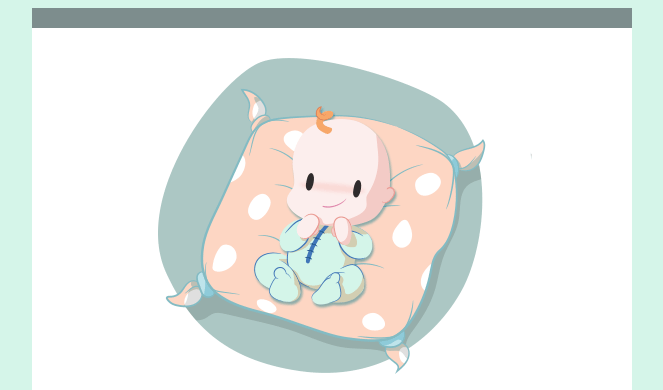
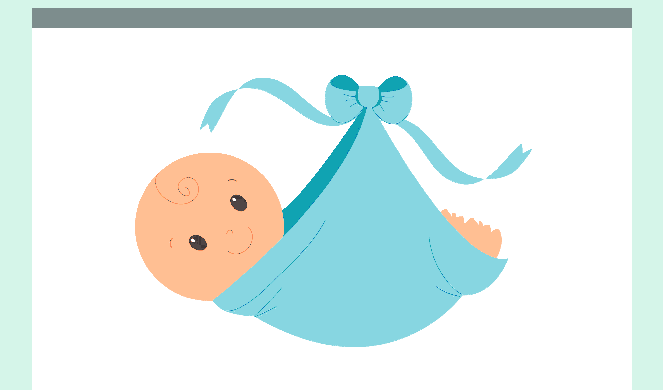
Before and after one commit to Sergiojimenez/invitation_baby, a plain HTML site: page index.html in a window 1280 px wide. Shown: the top 390 px of the page, without its empty margins (308-971 px from the left). Drawn offline with Linux system fonts and the light colour scheme.

Commit message:
Update index.html

```diff
--- a/index.html
+++ b/index.html
@@ -134,7 +134,7 @@
             </tr>
             <tr>
                 <td id="content-upper" colspan="3" style="background-color: #FFFFFF;color: #EEEEEE;font-family: Arial;font-size: 14px;font-style: normal;font-weight: normal;line-height: 100%;padding: 15px 20px 0;text-align: center;vertical-align: bottom;">
-					<img src="img/carito.png">
+					<img src="img/carito_2.png">
                     <div>
 	                    <h1 class="primary-heading" style="color: #fed7c3;font-family: &quot;Lucida Grande&quot;, Helvetica;font-size: 70px;font-style: normal;font-weight: bold;line-height: 75%;margin: 0;padding: 20px 0 0 0;text-transform: uppercase;">Carito &amp; bebe</h1>
                     </div>
```
